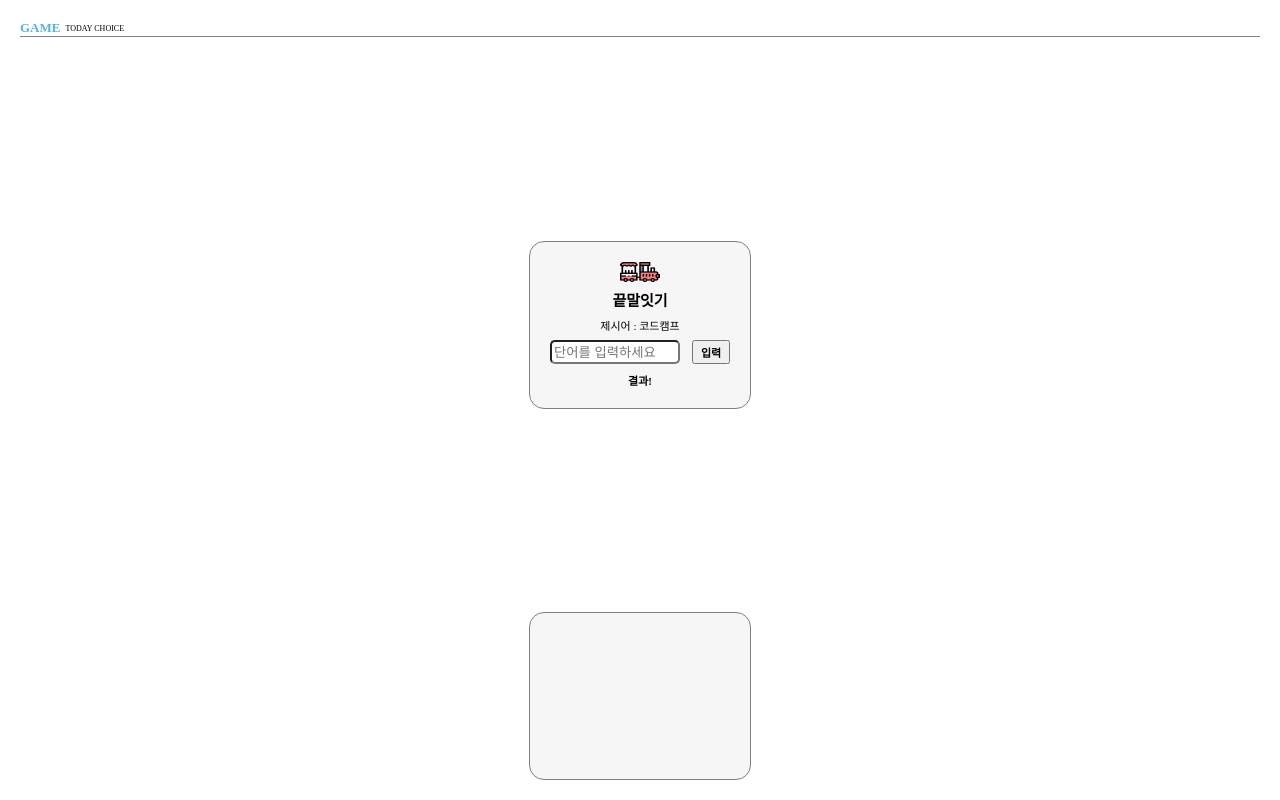
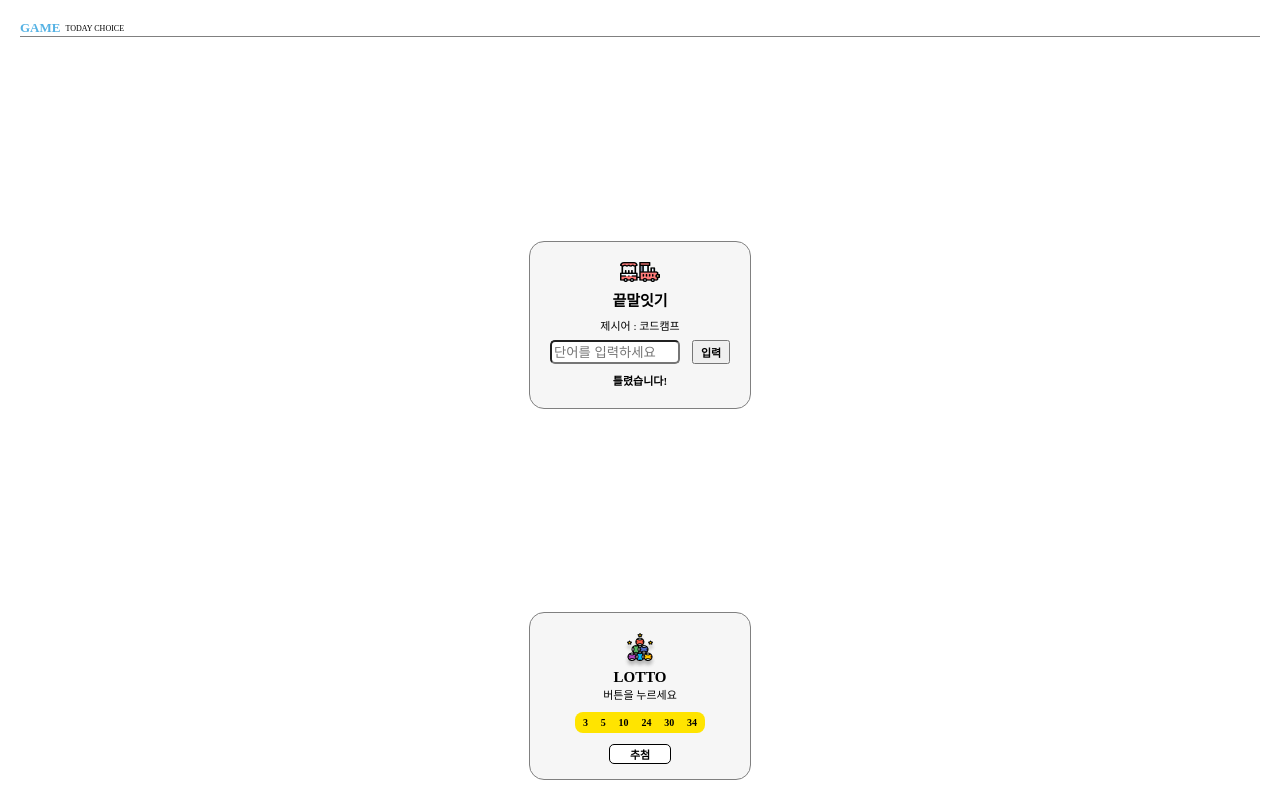
Before and after one commit to SEONGHUN-YU/Pre-Camp, a plain HTML site: page cyworld/game.html in a window 1280 px wide. Both pictures are taken after a click on the button "입력". Drawn offline with Linux system fonts and the light colour scheme.

Commit message:
Make cyworld Step 4

```diff
--- a/cyworld/game.html
+++ b/cyworld/game.html
@@ -3,6 +3,7 @@
 <head>
     <title>Game</title>
     <link rel="stylesheet" href="styles/game.css">
+    <script src="game.js"></script>
 </head>
 <body>
     <div class="wrapper">
@@ -19,12 +20,23 @@
             <div class="game__subtitle">제시어 : <span id="word">코드캠프</span></div>
             <div class="word__text">
                 <input class="textbox" id="myword" placeholder="단어를 입력하세요">
-                <button class="search">입력</button>
+                <button class="search" onclick="startWord()">입력</button>
             </div>
             <div class="word__result" id="result">결과!</div>
         </div>
         <div class="game__container">
-
+            <img src="images/lotto.png">
+            <div class="game__title">LOTTO</div>
+            <div class="game__subtitle">버튼을 누르세요</div>
+            <div class="game__lotto__number">
+                <span>3</span>
+                <span>5</span>
+                <span>10</span>
+                <span>24</span>
+                <span>30</span>
+                <span>34</span>
+            </div>
+            <button class="game__lotto__button">추첨</button>
         </div>
     </div>
 </body>
--- /dev/null
+++ b/cyworld/game.js
@@ -0,0 +1,12 @@
+const startWord = () => {
+    let word = document.getElementById('word').innerText
+    let myword = document.getElementById('myword').value
+    if (word[word.length - 1] === myword[0]) {
+        document.getElementById('result').innerText = '정답입니다!'
+        document.getElementById('word').innerText = myword
+        document.getElementById('myword').value = ''
+    } else {
+        document.getElementById('result').innerText = '틀렸습니다!'
+        document.getElementById('myword').value = ''
+    }
+}
--- a/cyworld/styles/game.css
+++ b/cyworld/styles/game.css
@@ -92,3 +92,29 @@ html, body {
     font-size: 11px;
     font-weight: 700;
 }
+
+.game__lotto__number {
+    width: 130px;
+    height: 21px;
+    background-color: #ffe400;
+    border-radius: 8px;
+    border: 1px solid 8px;
+    font-size: 10px;
+    font-weight: 700;
+    display: flex;
+    flex-direction: row;
+    justify-content: space-between;
+    padding: 5px 8px;
+    margin-top: 10px;
+    margin-bottom: 11px;
+}
+
+.game__lotto__button {
+    width: 62px;
+    height: 24px;
+    background-color: white;
+    border: 1px solid black;
+    border-radius: 5px;
+    font-size: 11px;
+    font-weight: 700;
+}
```
Also changed, not shown: cyworld/jukebox.html (added, +29 -0 lines), cyworld/images/jukebox-01.png (added), cyworld/images/jukebox-02.png (added), cyworld/images/jukebox-03.png (added), cyworld/styles/jukebox.css (added).
